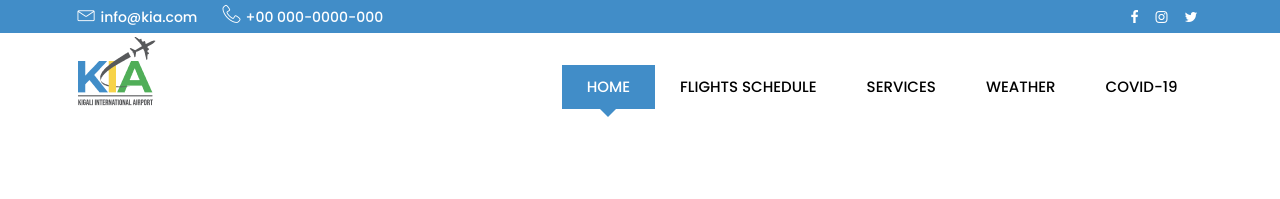
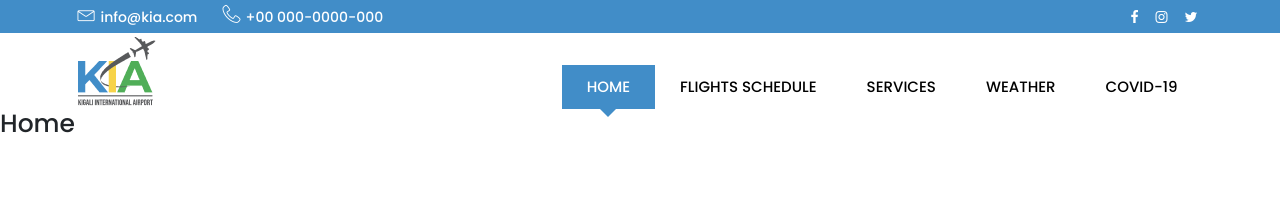
Before and after one commit to nraufu/airport-front, a React (Create React App) app: page / in a window 1280 px wide. Shown: the top 199 px of the page. Built offline with nearby package versions, Linux system fonts and the light colour scheme.

Commit message:
router fix :adhesive_bandage:

```diff
--- a/src/App.jsx
+++ b/src/App.jsx
@@ -1,6 +1,17 @@
-import React from 'react';
+import { Fragment } from 'react';
+import { Switch, Route } from 'react-router-dom';
 import Header from './components/Header/Header';
+import Home from './pages/Home/Home';
 
-const App = () => <Header />;
+const App = () => {
+    return (
+        <Fragment>
+            <Header />
+            <Switch>
+                <Route exact path='/' component={Home} />
+            </Switch>
+        </Fragment>
+    );
+};
 
 export default App;
--- /dev/null
+++ b/src/pages/Home/Home.jsx
@@ -0,0 +1,7 @@
+import React from 'react';
+
+const Home = () => {
+    return ( <h1>Home</h1> );
+}
+
+export default Home;
```
